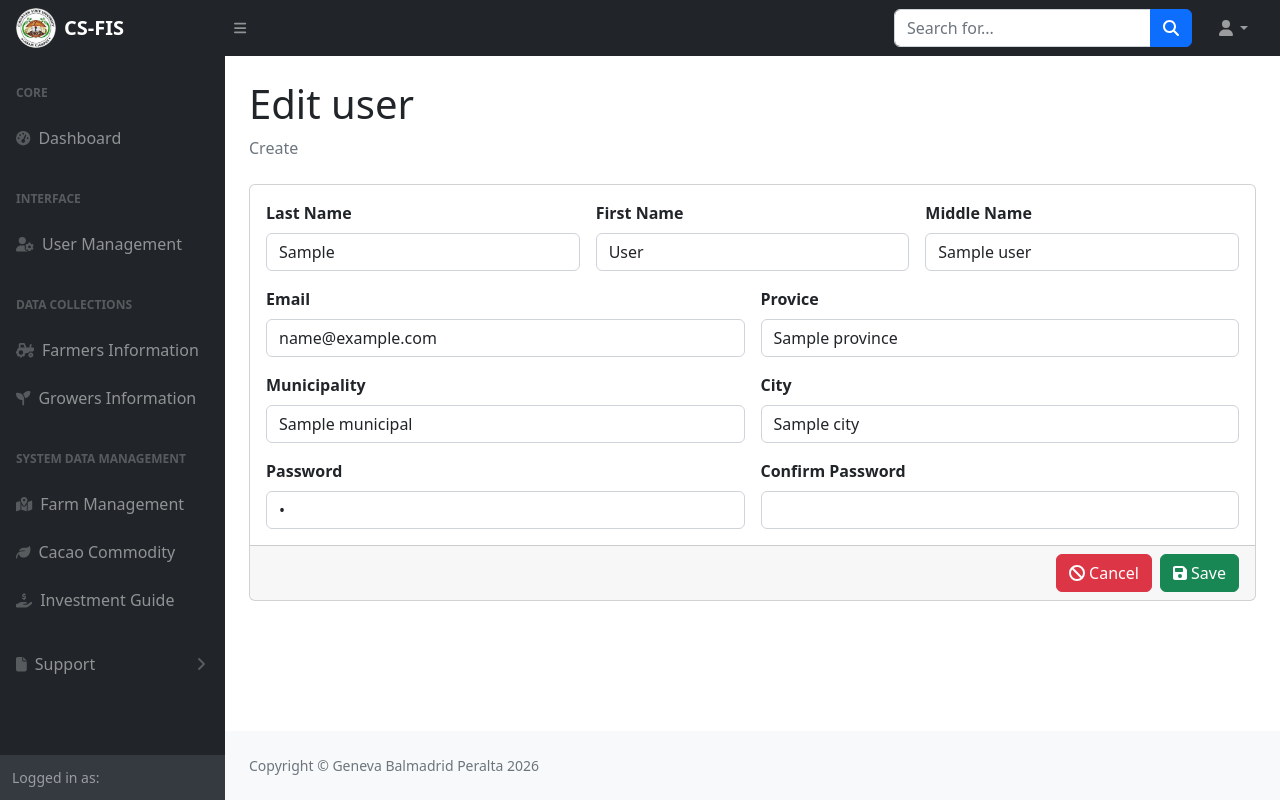
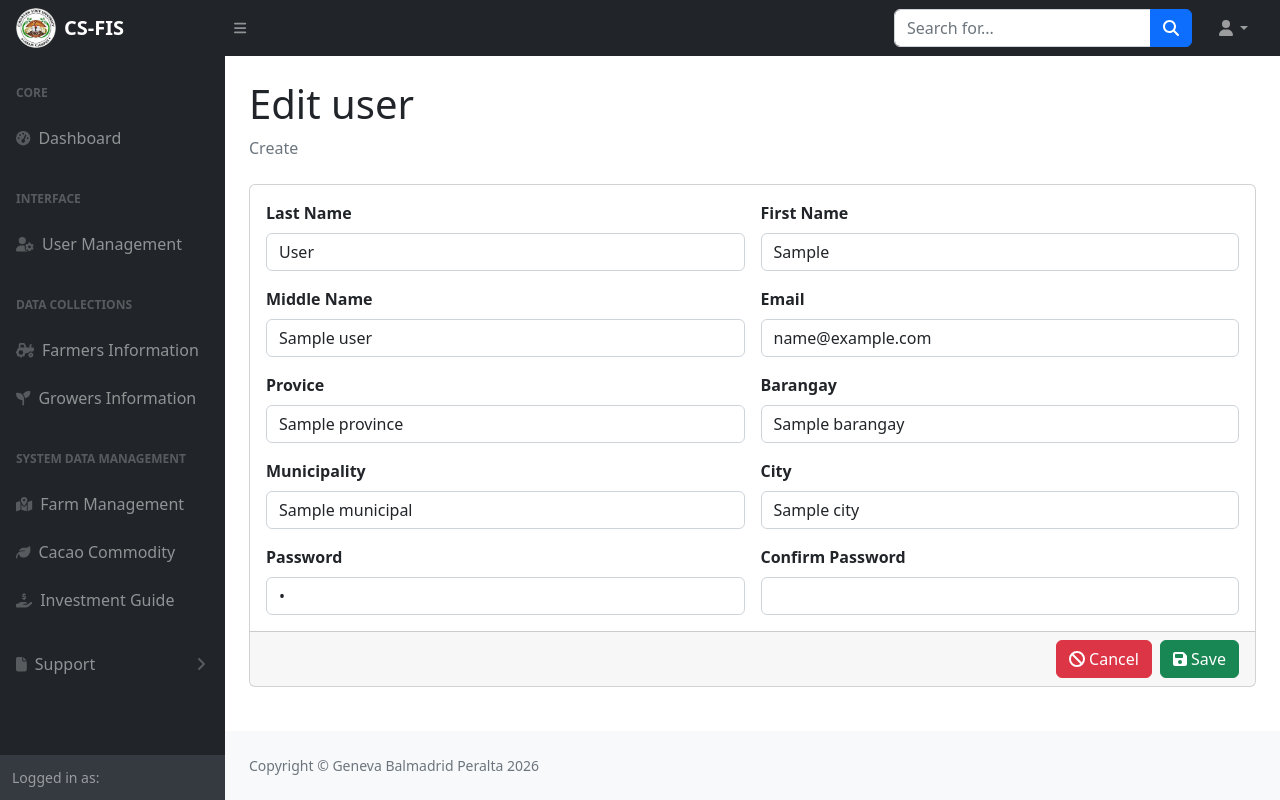
Before and after one commit to Dreimores/cf-gis, a PHP site: template views/users/edit.php in a window 1280 px wide. Run offline with PHP 8.4, Linux system fonts and the light colour scheme; the template is opened without the code that fills it: most values are stand-ins (such as "Sample title", 1, 10 or a date in 2020); some libraries are stand-ins or nearby versions.

Commit message:
Add all modified codes

```diff
--- a/routes/route.php
+++ b/routes/route.php
@@ -30,6 +30,9 @@ switch ($route) {
   case "user-edit":
     $InstanceController['dashboard']->userEdit();
     break;
+  case "user-delete":
+    $InstanceController['dashboard']->userDelete();
+    break;
   default:
     $InstanceController['authLogin']->default();
     break;
--- a/views/users/edit.php
+++ b/views/users/edit.php
@@ -9,30 +9,26 @@ include('./components/navbar.php');
   </ol>
   <div class="card">
     <div class="card-body">
-      <?php foreach($users as $user): ?>
-        <form action="" id="save-form-farmer" method="post">
+      <?php foreach ($users as $user): ?>
+        <form action="?route=user-edit" id="save-form-farmer" method="post">
+          <input type="hidden" name="user_id" value="<?= $user['id'] ?>">
           <div class="row g-3 fs-6 fw-semibold">
-            <div class="col-12">
-              <div class="row g-3">
             <!-- Last Name -->
-                <div class="col-12 col-md-4">
+            <div class="col-12 col-md-6">
               <label class="form-label">Last Name</label>
-                  <input type="text" name="last_name" value="<?= $user['first_name'] ?>" class="form-control">
+              <input type="text" name="last_name" value="<?= $user['last_name'] ?>" class="form-control">
             </div>
 
             <!-- First Name -->
-                <div class="col-12 col-md-4">
+            <div class="col-12 col-md-6">
               <label class="form-label">First Name</label>
-                  <input type="text" name="first_name" value="<?= $user['last_name'] ?>" class="form-control">
+              <input type="text" name="first_name" value="<?= $user['first_name'] ?>" class="form-control">
             </div>
 
             <!-- Middle Name -->
-                <div class="col-12 col-md-4">
+            <div class="col-12 col-md-6">
               <label class="form-label">Middle Name</label>
               <input type="text" name="middle_name" value="<?= $user['middle_name'] ?>" class="form-control">
-                </div>
-
-              </div>
             </div>
 
             <!-- Email -->
@@ -44,19 +40,25 @@ include('./components/navbar.php');
             <!-- Province -->
             <div class="col-12 col-md-6">
               <label class="form-label">Provice</label>
-              <input type="email" name="province" value="<?= $user['province'] ?>" class="form-control">
+              <input type="text" name="province" value="<?= $user['province'] ?>" class="form-control">
+            </div>
+
+            <!-- Province -->
+            <div class="col-12 col-md-6">
+              <label class="form-label">Barangay</label>
+              <input type="text" name="barangay" value="<?= $user['barangay'] ?>" class="form-control">
             </div>
 
             <!-- Municipality -->
             <div class="col-12 col-md-6">
               <label class="form-label">Municipality</label>
-              <input type="email" name="municipality" value="<?= $user['municipal'] ?>" class="form-control">
+              <input type="text" name="municipality" value="<?= $user['municipal'] ?>" class="form-control">
             </div>
 
             <!-- City -->
             <div class="col-12 col-md-6">
               <label class="form-label">City</label>
-              <input type="email" name="city" value="<?= $user['city'] ?>" class="form-control">
+              <input type="text" name="city" value="<?= $user['city'] ?>" class="form-control">
             </div>
 
             <!-- Password -->
@@ -81,7 +83,7 @@ include('./components/navbar.php');
         <a href="?route=user" class="btn btn-danger">
           <i class="fas fa-ban"></i> Cancel
         </a>
-        <button form="save-form-farmer" class="btn btn-success">
+        <button form="save-form-farmer" name="save-form-farmer" class="btn btn-success">
           <i class="fas fa-save"></i> Save
         </button>
       </div>
```
Also changed, not shown: controllers/DashBoardController.php (+41 -2 lines), models/UserModel.php (+13 -1 lines), views/users/index.php (+7 -4 lines). Lines whose indentation alone changed are shown as unchanged.
